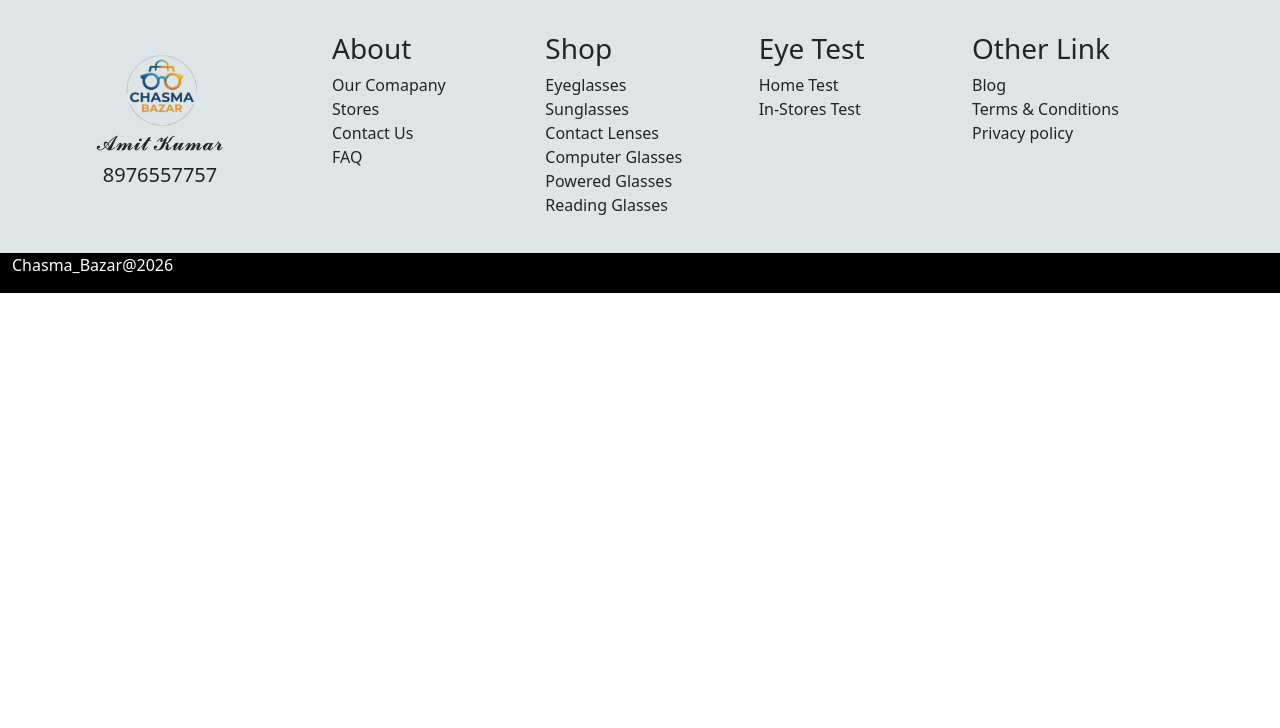
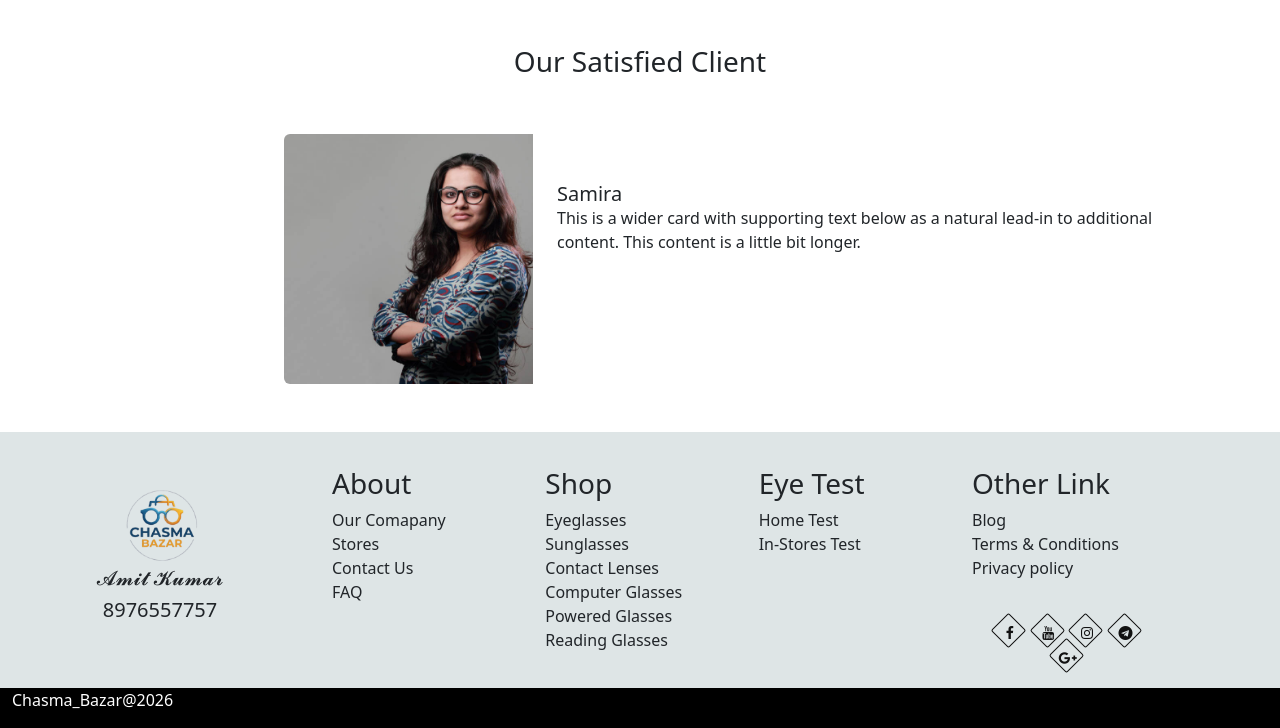
Before and after one commit to puneet935/Chasma_Bazar, a plain HTML site: page index.html in a window 1280 px wide. Shown: the part 3287-4015 px from the top of the page. Before the commit the page ends 3580 px from the top, so only its background shows below. Drawn offline with nearby package versions, Linux system fonts and the light colour scheme.

Commit message:
Add files via upload

```diff
--- a/css/style.css
+++ b/css/style.css
@@ -415,3 +415,69 @@ footer{
     list-style: none;
     padding: 0;
   }
+
+  /*------------Social media icons-----------------  */
+  @import url("//maxcdn.bootstrapcdn.com/font-awesome/4.3.0/css/font-awesome.min.css");
+
+body { background-color: #eee; }
+
+.footer-social-links{
+    font-size: 14px;
+  text-align: center;
+  margin-top: 20%;
+}
+.footer-social-links a{
+    width: 25px;
+    height: 25px;
+    line-height: 25px !important;
+    position: relative;
+    margin: 0 5px;
+    text-align: center;
+    display: inline-block;
+    color: #111;
+
+    -webkit-transition: all 0.27s cubic-bezier(0.300, 0.100, 0.580, 1.000);
+    -moz-transition: all 0.27s cubic-bezier(0.300, 0.100, 0.580, 1.000);
+    -o-transition: all 0.27s cubic-bezier(0.300, 0.100, 0.580, 1.000);
+    -ms-transition: all 0.27s cubic-bezier(0.300, 0.100, 0.580, 1.000);
+    transition: all 0.27s cubic-bezier(0.300, 0.100, 0.580, 1.000);
+}
+.footer-social-links a i,
+.footer-social-links a span{
+    position: relative;
+    top: 2px;
+    left: 1px;
+}
+.footer-social-links a:before{
+    content: "";
+    display: inline-block;
+    width: 100%;
+    height: 100%;
+    position: absolute;
+    top: 0;
+    left: 0;
+    border: 1px solid #111;
+
+    -webkit-border-radius: 2px;
+    -moz-border-radius: 2px;
+    border-radius: 2px;
+
+    -webkit-transform: rotate(45deg);
+    -moz-transform: rotate(45deg);
+    -o-transform: rotate(45deg);
+    -ms-transform: rotate(45deg);
+    transform: rotate(45deg);
+
+    -webkit-transition: all 0.27s cubic-bezier(0.300, 0.100, 0.580, 1.000);
+    -moz-transition: all 0.27s cubic-bezier(0.300, 0.100, 0.580, 1.000);
+    -o-transition: all 0.27s cubic-bezier(0.300, 0.100, 0.580, 1.000);
+    -ms-transition: all 0.27s cubic-bezier(0.300, 0.100, 0.580, 1.000);
+    transition: all 0.27s cubic-bezier(0.300, 0.100, 0.580, 1.000);
+
+}
+.footer-social-links a:hover{
+    color: #fff;
+}
+.footer-social-links a:hover:before{
+    background: #111;
+}
--- a/index.html
+++ b/index.html
@@ -9,7 +9,8 @@
  <!-- link with bootstrap online-->
   <link href="https://cdn.jsdelivr.net/npm/bootstrap@5.3.9/dist/css/bootstrap.min.css" rel="stylesheet" integrity="sha384-yEPZ7jP9S0QKiUQ0m3jjsO4ProIW7wvR9gXkI7JOGa2XVsw53Yke2bsdkBbjmmiX" crossorigin="anonymous">
   <script src="https://cdn.jsdelivr.net/npm/bootstrap@5.3.9/dist/js/bootstrap.bundle.min.js" integrity="sha384-WyOxWvTyr1QaMPfiPJSv76iReVthorl5uWlFtZPyK0IEB0hGzo9y5Bp9mYanr8Bu" crossorigin="anonymous"></script>
-
+  <!-- -----link with social media icon  -->
+  <link rel="stylesheet" href="https://cdnjs.cloudflare.com/ajax/libs/font-awesome/4.7.0/css/font-awesome.min.css">
 
 
 </head>
@@ -416,6 +417,79 @@
 </div>
 
 <!------------ client  --------------->
+<div class="container mt-5">
+  <h3 class="text-center">Our Satisfied Client</h3>
+  <div class="row py-5" height="150px">
+    <div id="carouselExampleInterval" class="carousel slide" data-bs-ride="carousel">
+  <div class="carousel-inner">
+    <div class="carousel-item active" height="150px" data-bs-interval="10000">
+      <!-- <img src="img/f2.jpg" class="d-block " height="150px" width="15%" alt="..."> -->
+
+          <div class="row">
+            <div class="col-md-1"></div>
+            <div class="col-md-4 text-end">
+              <img src="img/clien1.jpg" width="70%" class="img-fluid rounded-start" alt="...">
+            </div>
+
+            <div class="col-md-7 pt-5">
+              <div class="card-body">
+                <h5 class="card-title">Samira</h5>
+                <p class="card-text">This is a wider card with supporting text below as a natural lead-in to additional content. This content is a little bit longer.</p>
+
+              </div>
+            </div>
+          </div>
+
+    </div>
+    <div class="carousel-item" height="150px" data-bs-interval="2000">
+      <!-- <img src="img/m2.jfif" class="d-block" width="15%" height="150px" alt="..."> -->
+          <div class="row">
+            <div class="col-md-1"></div>
+            <div class="col-md-4 text-end">
+              <img src="img/client2.jfif" width="70%" class="img-fluid rounded-start" alt="...">
+            </div>
+
+            <div class="col-md-7 pt-5">
+              <div class="card-body">
+                <h5 class="card-title">Pranay</h5>
+                <p class="card-text">This is a wider card with supporting text below as a natural lead-in to additional content. This content is a little bit longer.</p>
+
+              </div>
+            </div>
+          </div>
+
+    </div>
+    <div class="carousel-item height">
+      <!-- <img src="img/mf2.jpg" class="d-block" width="15%" height="150px" alt="..."> -->
+          <div class="row">
+            <div class="col-md-1"></div>
+            <div class="col-md-4 text-end">
+              <img src="img/client3.jpg" width="70%" class="img-fluid rounded-start" alt="...">
+            </div>
+
+            <div class="col-md-7 pt-5">
+              <div class="card-body">
+                <h5 class="card-title">Rohit</h5>
+                <p class="card-text">This is a wider card with supporting text below as a natural lead-in to additional content. This content is a little bit longer.</p>
+
+              </div>
+            </div>
+          </div>
+
+    </div>
+  </div>
+  <button class="carousel-control-prev" type="button" data-bs-target="#carouselExampleInterval" data-bs-slide="prev">
+    <span class="carousel-control-prev-icon" aria-hidden="true"></span>
+    <span class="visually-hidden">Previous</span>
+  </button>
+  <button class="carousel-control-next" type="button" data-bs-target="#carouselExampleInterval" data-bs-slide="next">
+    <span class="carousel-control-next-icon" aria-hidden="true"></span>
+    <span class="visually-hidden">Next</span>
+  </button>
+</div>
+  </div>
+</div>
+
 
 <!-- --------footer ----------->
 <div class="container-fluid footer">
@@ -459,6 +533,15 @@
         <li>Terms & Conditions</li>
         <li>Privacy policy</li>
       </ul>
+      <div class="footer-social-links">
+        <a href="#" title="Facebook" target="_blank"><i class="fa fa-facebook"></i></a>
+        <a href="#" title="Youtube" target="_blank"><i class="fa fa-youtube"></i></a>
+        <a href="#" title="Instagram" target="_blank"><i class="fa fa-instagram"></i></a>
+        <a href="#" title="Telegram" target="_blank"><i class="fa fa-telegram"></i></a>
+        <a href="#" title="Google+" target="_blank"><i class="fa fa-google-plus"></i></a>
+
+
+      </div>
     </div>
 
   </div>
@@ -475,5 +558,6 @@
 
 
 
+
 </body>
 </html>
```
Also changed, not shown: img/clien1.jpg (added), img/client2.jfif (added), img/client3.jpg (added).
